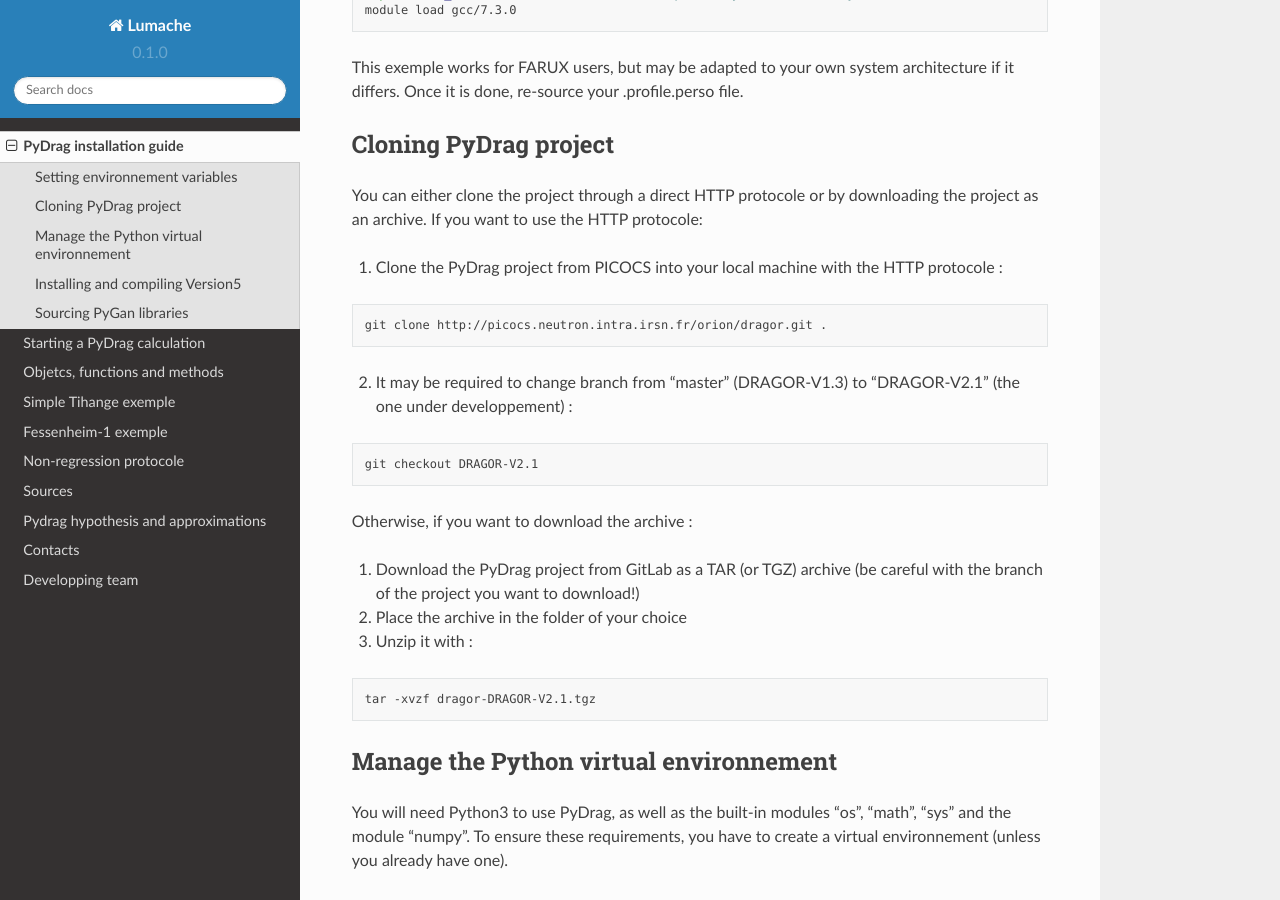
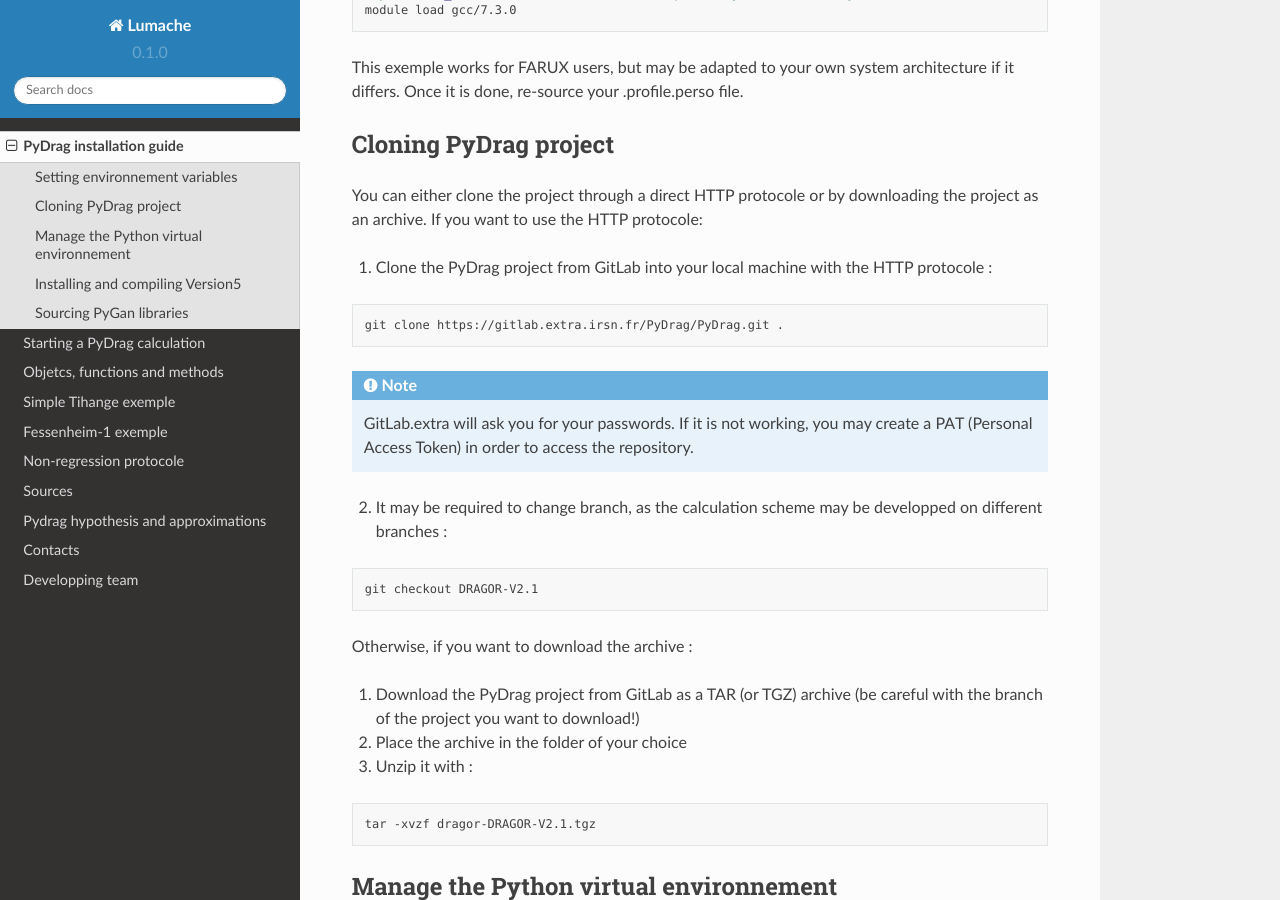
Before and after one commit to Ben105m/rtd-tutorial, a Sphinx documentation site: the page built from docs/source/quickinstall.rst, in a window 1280 px wide and 900 px high, scrolled down 428 px. Built offline with Sphinx 7.4.7 and the Read the Docs theme 2.0.0, drawn with Linux system fonts in a browser that asks for light colours.

Commit message:
Update quickinstall.rst

```diff
--- a/docs/source/quickinstall.rst
+++ b/docs/source/quickinstall.rst
@@ -29,19 +29,21 @@
 You can either clone the project through a direct HTTP protocole or by downloading the project as an archive.
 If you want to use the HTTP protocole:
 
-1. Clone the PyDrag project from PICOCS into your local machine with the HTTP protocole :
+1. Clone the PyDrag project from GitLab into your local machine with the HTTP protocole :
 
 .. code-block:: sh
 
-	git clone http://picocs.neutron.intra.irsn.fr/orion/dragor.git .
+	git clone https://gitlab.extra.irsn.fr/PyDrag/PyDrag.git .
 
+.. note::
 
-2. It may be required to change branch from "master" (DRAGOR-V1.3) to "DRAGOR-V2.1" (the one under developpement) :
+	GitLab.extra will ask you for your passwords. If it is not working, you may create a PAT (Personal Access Token) in order to access the repository.
+
+2. It may be required to change branch, as the calculation scheme may be developped on different branches :
 
 .. code-block:: sh
 
 	git checkout DRAGOR-V2.1
-
 
 Otherwise, if you want to download the archive :
 
```
